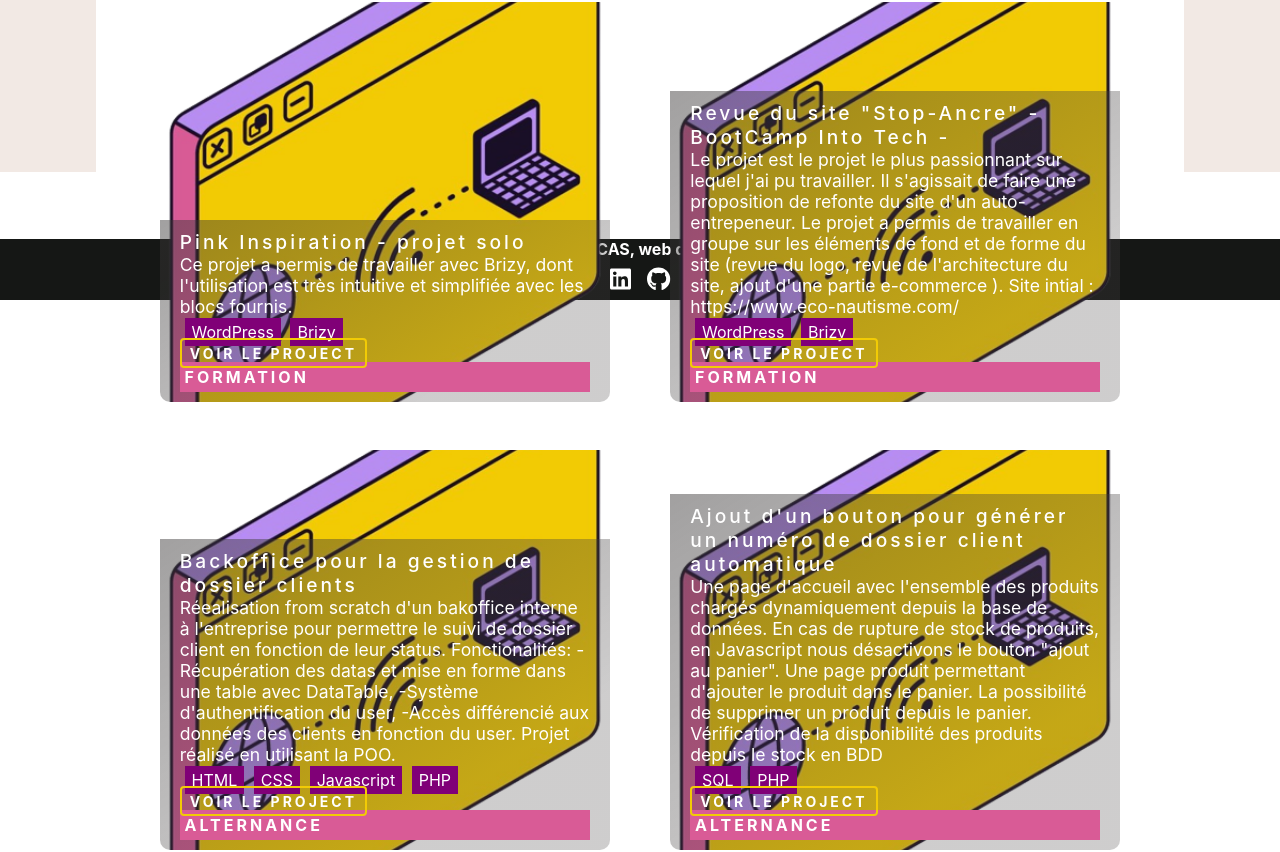
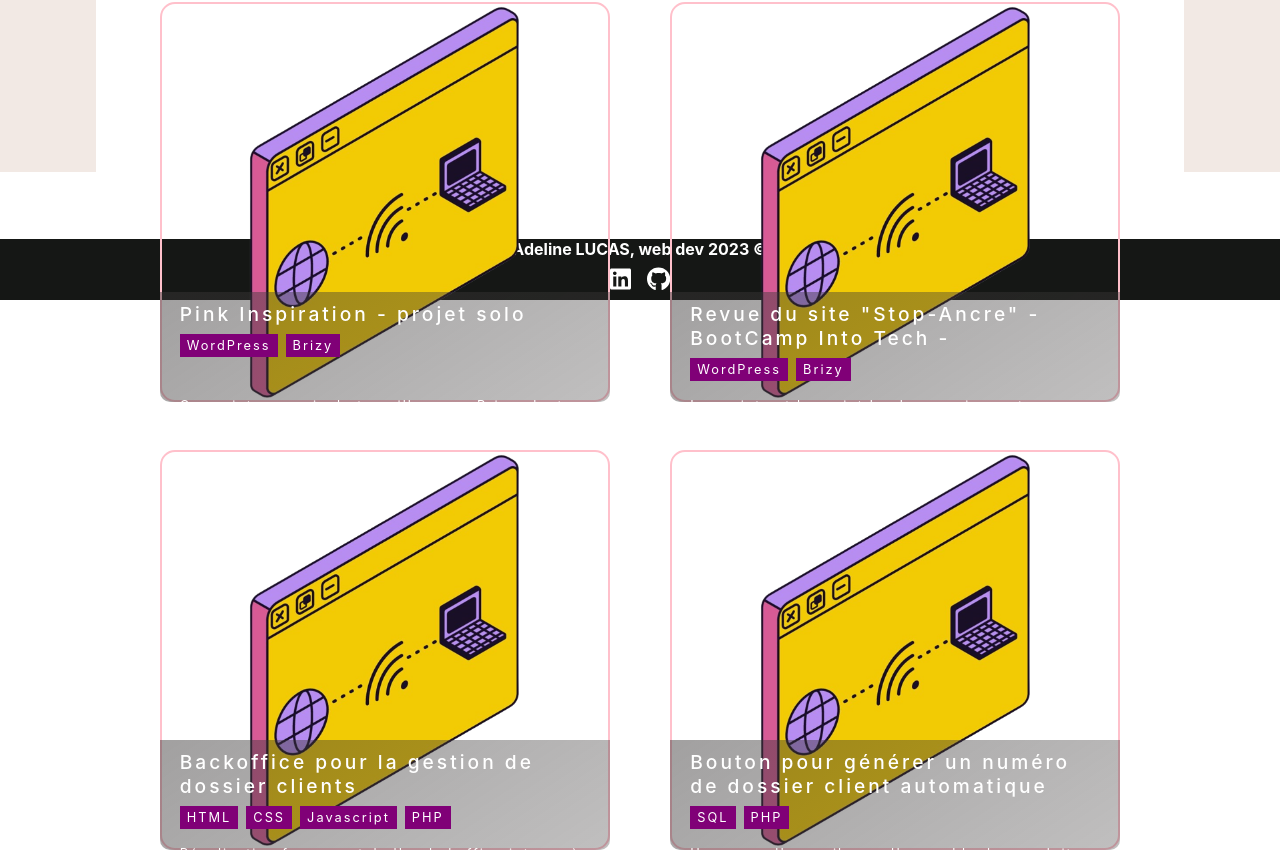
Before and after one commit to adelinelucas/portfolio_2023, a React (Create React App) app: page /portfolio in a window 1280 px wide. Shown: the part 500-1352 px from the top of the page. Built offline with nearby package versions, Linux system fonts and the light colour scheme.

Commit message:
modify css

```diff
--- a/src/components/DisplayWebProjects/index.js
+++ b/src/components/DisplayWebProjects/index.js
@@ -6,17 +6,21 @@ const DisplayWebProjects = ({project, idx}) => {
         <article className='portfolio__section__article' key={idx}>
            <img className='portfolio__section__article-cover' src={project.cover?project.cover : './images/internet.png' } alt={project.title}/>
             <div className='portfolio__section__article-content'>
-                <h3 className='portfolio__section__article-title'>{project.titre}</h3>
-                <p className='portfolio__section__article-description'> {project.description}</p>
-                <p>
+                <div className='portfolio__section__article-content-header'>
+                    <h3 className='portfolio__section__article-title'>{project.titre}</h3>
+                    <p>
                     {
                         project.technosTag.map((tech, index)=>(
                             <span key={index}>{tech}</span>
                         ))
                     }
                 </p>
-                <a href={project.url} target="_blank" onClick={()=> window.open(project.url)}>Voir le project</a>
-                <h4>{project.typeProjet}</h4>
+                </div>
+                <p className='portfolio__section__article-description'> {project.description}</p>
+                <div className='portfolio__section__article-content-footer'>
+                    <h4>{project.typeProjet}</h4>
+                    <a href={project.url} target="_blank" onClick={()=> window.open(project.url)}>Voir le project</a>
+                </div >
             </div>
         </article>
     );
--- a/src/components/DisplayWebProjects/style.css
+++ b/src/components/DisplayWebProjects/style.css
@@ -6,6 +6,7 @@
     width: 450px;
     max-width: 450px;
     margin: 1.5rem;
+    cursor: pointer;
 }
 
 .portfolio__section__article-cover{
@@ -13,7 +14,9 @@
     z-index:2;
     width: 100%;
     height: 100%;
-    object-fit: cover;
+    object-fit: contain;
+    border: 2px solid pink;
+    border-radius: 15px;
 }
 
 .portfolio__section__article-content{
@@ -24,14 +27,19 @@
     transition: all 0.3s cubic-bezier(0.645, 0.045, 0.355, 1);
     background: linear-gradient(147deg, #3a373779 0%, #4b474745 74%);
     /* bottom: -70px; */
-    bottom: 0;
-    height: fit-content;
+    bottom: -390px;
+    height: 500px;
     color: var(--WHITE);
     flex-wrap: wrap;
 }
 
+.portfolio__section__article-content-header{
+    height: 5rem;
+    margin-bottom: 1rem;
+}
+
 .portfolio__section__article-title{
-    margin-bottom: 0;
+    margin-bottom: 0.5rem;
     margin-top: 0;
     font-size: var(--FONT-SMALL);
     font-weight: 500;
@@ -40,18 +48,24 @@
 }
 
 .portfolio__section__article-description{
-    font-size:  var(--FONT-XS);
+    font-size:  var(--FONT-XXS);
     margin-bottom: 5px;
+    letter-spacing: 2px;
 }
-.portfolio__section__article-content {
+
+.portfolio__section__article-content-header span{
+    font-size: var(--FONT-XXS);
+    background-color: var(--PURPLE-POP);
+    margin-right: 0.5rem;
+    border: 2px solid var(--PURPLE-POP);
+    padding: 2px 5px;
+    letter-spacing: 2px;
 
 }
 
-.portfolio__section__article-content span{
-    background-color: var(--PURPLE-POP);
-    margin: 0 0.3rem;
-    border: 2px solid var(--PURPLE-POP);
-    padding: 2px 5px;
+.portfolio__section__article-content-footer{
+    position: absolute;
+    bottom:190px;
 }
 
 .portfolio__section__article-content a {
@@ -69,9 +83,11 @@
     transition: all 0.3s cubic-bezier(0.645, 0.045, 0.355, 1);
     cursor: pointer;
     letter-spacing: 3px;
+    position: relative;
+    left: 50%;
 }
 .portfolio__section__article-content a:hover{
-    transform: translateY(-3px);
+    /* transform: translateY(-210px); */
     background-color: var(--YELLOW-POP);
 }
 
@@ -83,21 +99,14 @@
     text-transform: uppercase;
     font-style: var(--FONT-XXS);
     padding: 0.3rem;
+    position: relative;
+    bottom: 10px;
 }
 
-.portfolio__section__article-content:after{
-    content: "";
-    background: linear-gradient(180deg, #ffd700, #000 );
-    position: absolute;
-    left:0;
-    right: 0;
-    bottom: 0;
-    top: 0;
-    width: 100%;
-    height: 100%;
-    z-index: 2;
+.portfolio__section__article-content:hover{
+    background: linear-gradient(2deg, var(--YELLOW-POP), #0000009c );
+    transform: translateY(-210px);
     transition: all 0.3s cubic-bezier(0.645, 0.045, 0.355, 1);
-    opacity: 0;
 }
 
 .portfolio__section__article-content:hover:after{
--- a/src/datas/projetsweb.json
+++ b/src/datas/projetsweb.json
@@ -58,7 +58,7 @@
             "visibility": "true"
         },
         {
-            "titre": "Ajout d'un bouton pour générer un numéro de dossier client automatique",
+            "titre": "Bouton pour générer un numéro de dossier client automatique",
             "description":"Une page d'accueil avec l'ensemble des produits chargés dynamiquement depuis la base de données. En cas de rupture de stock de produits, en Javascript nous désactivons le bouton \"ajout au panier\". Une page produit permettant d'ajouter le produit dans le panier. La possibilité de supprimer un produit depuis le panier. Vérification de la disponibilité des produits depuis le stock en BDD",
             "technosTag": ["SQL","PHP"],
             "frontBack": "back",
```
